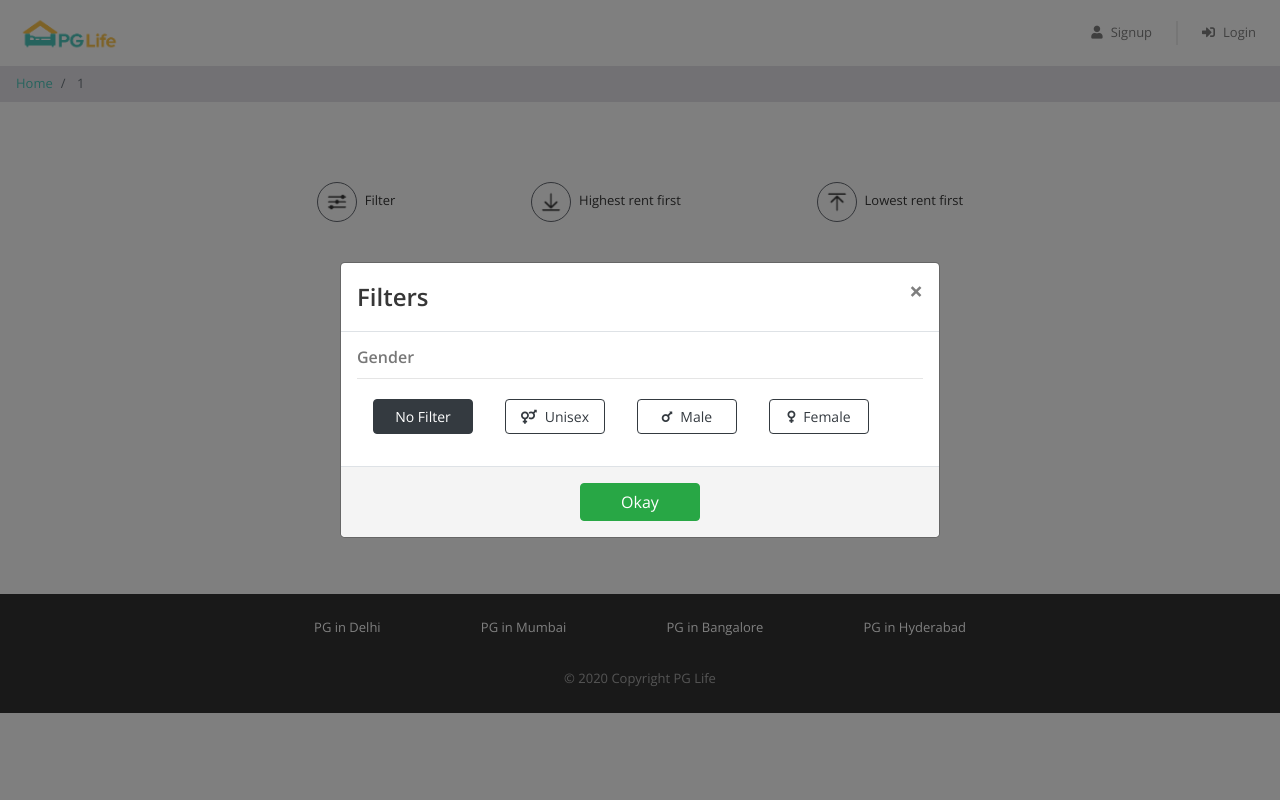
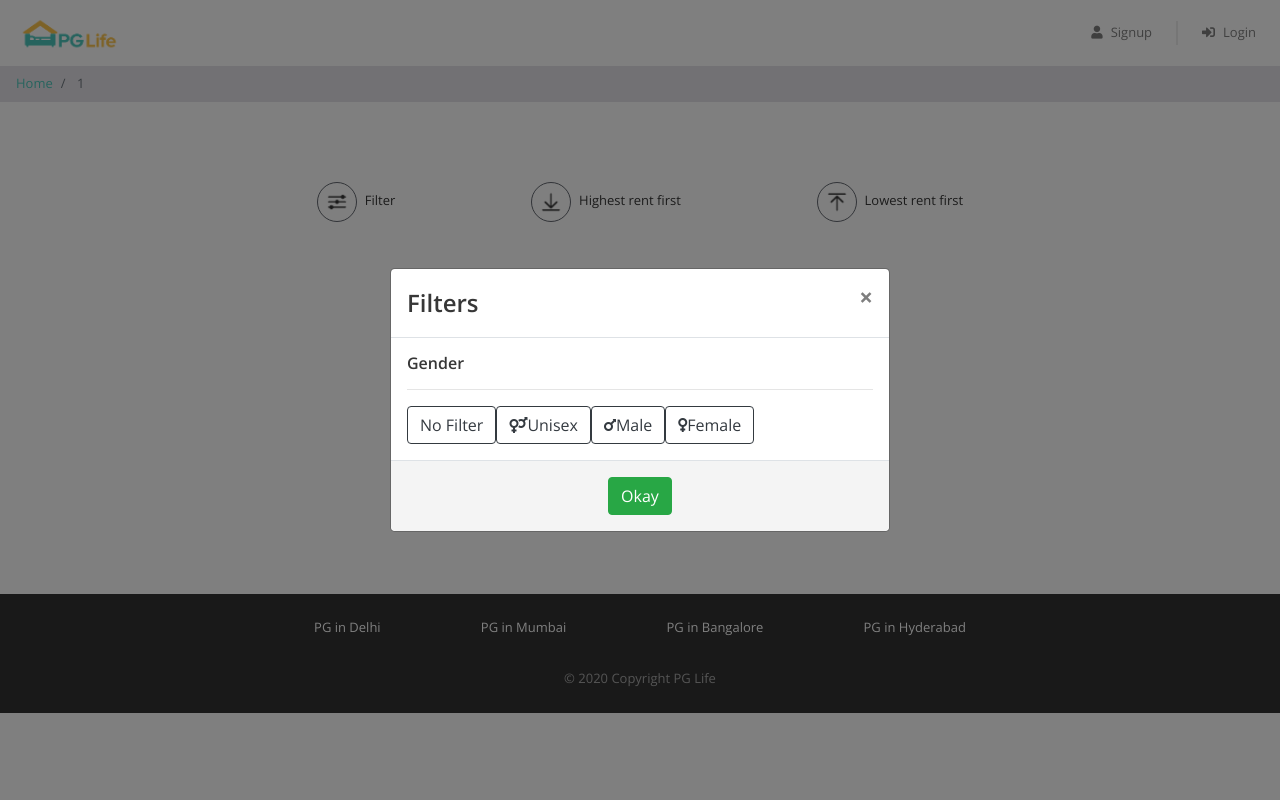
Before and after one commit to ujjawal200/PGLife, a PHP site: page /property_list.php?city=1 in a window 1280 px wide, after a click on "Filter". Run offline with PHP 8.4, Linux system fonts and the light colour scheme; data that the repository does not hold is empty; some libraries are stand-ins or nearby versions.

Commit message:
Update property_list.css

```diff
--- a/css/property_list.css
+++ b/css/property_list.css
@@ -120,35 +120,3 @@
     font-size: 24px;
     text-align: center;
 }
-
-/* Filter Modal */
-#filter-modal .modal-dialog {
-    max-width: 600px;
-}
-
-#filter-modal .modal-body h5 {
-    color: #777777;
-}
-
-#filter-modal .modal-body hr {
-    margin: 4px 0px;
-}
-
-#filter-modal .modal-body button {
-    font-size: 14px;
-    width: 100px;
-    margin: 16px;
-}
-
-#filter-modal .modal-body .btn-active {
-    color: #fff;
-    background-color: #343a40;
-}
-
-#filter-modal .modal-body button i {
-    margin-right: 8px;
-}
-
-#filter-modal .modal-footer button {
-    width: 120px;
-}
```
